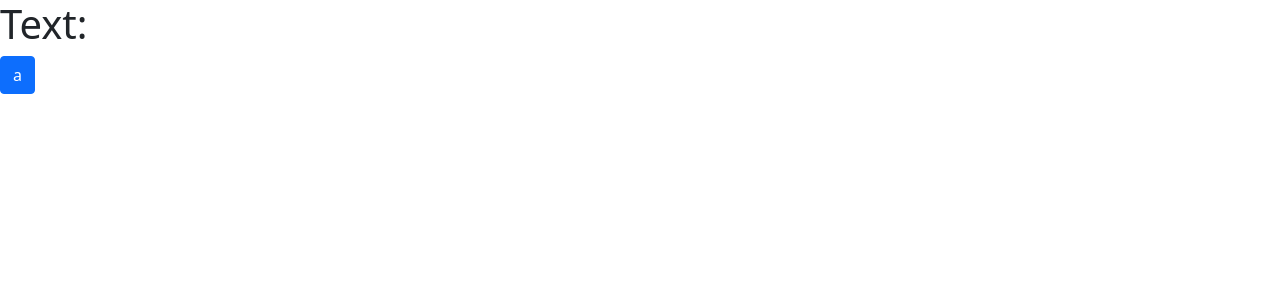
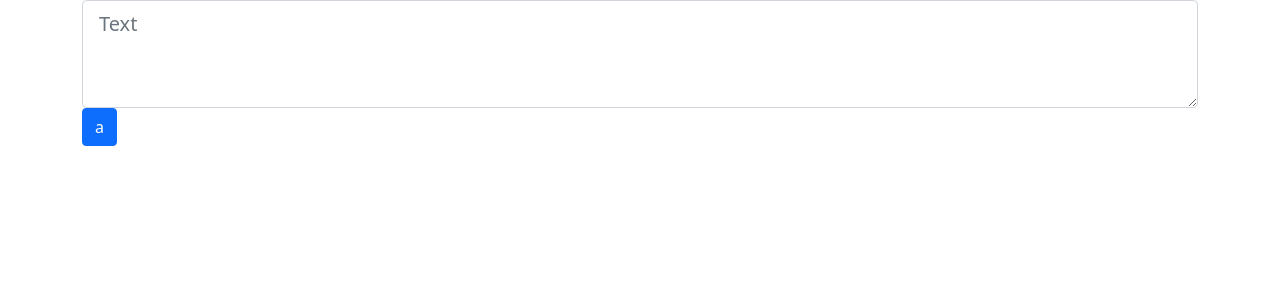
Before and after one commit to niazisaad2198/react-on-screen-keyboard, a React (Create React App) app: page / in a window 1280 px wide. Shown: the top 300 px of the page. Built offline with nearby package versions, Linux system fonts and the light colour scheme.

Commit message:
Added TextArea. (WIP)

```diff
--- a/src/App.js
+++ b/src/App.js
@@ -1,80 +1,99 @@
 import { useState, useEffect } from "react";
+
+// React Bootstrap component imports
+import Container from "react-bootstrap/Container";
+import Form from "react-bootstrap/Form";
+
+// Custom component imports
 import KeyboardButton from "./components/KeyboardButton";
+
+// Redux imports
 import { useSelector, useDispatch } from "react-redux";
-import { toggleCapsLock, setCapsLock, } from "./slices/KeyboardSlice";
+import { toggleCapsLock, setCapsLock } from "./slices/KeyboardSlice";
+import { FormLabel } from "react-bootstrap";
 
 const App = () => {
   const input = useSelector((state) => state.kbState.text);
-  let modifierPressed=false
+  let modifierPressed = false;
   const dispatch = useDispatch();
 
   useEffect(() => {
     addEventListeners();
-    return removeEventListeners()
+    return removeEventListeners();
   }, []);
 
   const handleKeyDown = (e) => {
     const value = e.key;
-    console.log(value + ' down');
-    if(!modifierPressed){
+    console.log(value + " down");
+    if (!modifierPressed) {
       switch (value) {
-        case 'Shift':
-          modifierPressed=true
-          dispatch(setCapsLock(true))
+        case "Shift":
+          modifierPressed = true;
+          dispatch(setCapsLock(true));
           break;
-        case 'CapsLock':
-          modifierPressed=true
+        case "CapsLock":
+          modifierPressed = true;
           break;
 
         default:
           break;
       }
     }
-  }
+  };
   const handleKeyUp = (e) => {
     const value = e.key;
-    console.log(value + ' up');
-    if(modifierPressed){
+    console.log(value + " up");
+    if (modifierPressed) {
       switch (value) {
-        case 'Shift':
-          modifierPressed=false
-          dispatch(setCapsLock(false))
+        case "Shift":
+          modifierPressed = false;
+          dispatch(setCapsLock(false));
           break;
 
-        case 'CapsLock':
-          modifierPressed=false
-          dispatch(toggleCapsLock())
+        case "CapsLock":
+          modifierPressed = false;
+          dispatch(toggleCapsLock());
           break;
 
         default:
           break;
       }
     }
-  }
-  const checkCapsLock = ()=>{
-    const event = document.createEvent('KeyboardEvent')
+  };
+  const checkCapsLock = () => {
+    const event = document.createEvent("KeyboardEvent");
     console.log(event);
-    const isCapsLockOn = event.getModifierState('CapsLock')
-    if(isCapsLockOn)dispatch(toggleCapsLock());console.log("Caps Lock ON");
-    return
-  }
+    const isCapsLockOn = event.getModifierState("CapsLock");
+    if (isCapsLockOn) dispatch(toggleCapsLock());
+    console.log("Caps Lock ON");
+    return;
+  };
 
+  const addEventListeners = () => {
+    document.addEventListener("keydown", (e) => handleKeyDown(e));
+    document.addEventListener("keyup", (e) => handleKeyUp(e));
+  };
 
-  const addEventListeners =()=>{
-    document.addEventListener("keydown", (e)=>handleKeyDown(e));
-    document.addEventListener("keyup", (e)=>handleKeyUp(e));
-  }
+  const removeEventListeners = () => {
+    document.removeEventListener("keydown", (e) => handleKeyDown(e));
+    document.removeEventListener("keyup", (e) => handleKeyUp(e));
+  };
 
-  const removeEventListeners =()=>{
-    document.removeEventListener("keydown", (e)=>handleKeyDown(e));
-    document.removeEventListener("keyup", (e)=>handleKeyUp(e));
-  }
+  /*
+  1. Add text Field
+  2. Add keyboard component
+
+  */
 
   return (
-    <div>
-      <h1>Text: {input}</h1>
+    <Container>
+      <Form>
+        <Form.Group>
+          <Form.Control size="lg" style={{backgroundColor:'white'}} readOnly placeholder="Text" as='textarea' value={input} rows={3}/>
+        </Form.Group>
+      </Form>
       <KeyboardButton text="A" />
-    </div>
+    </Container>
   );
 };
 
```
